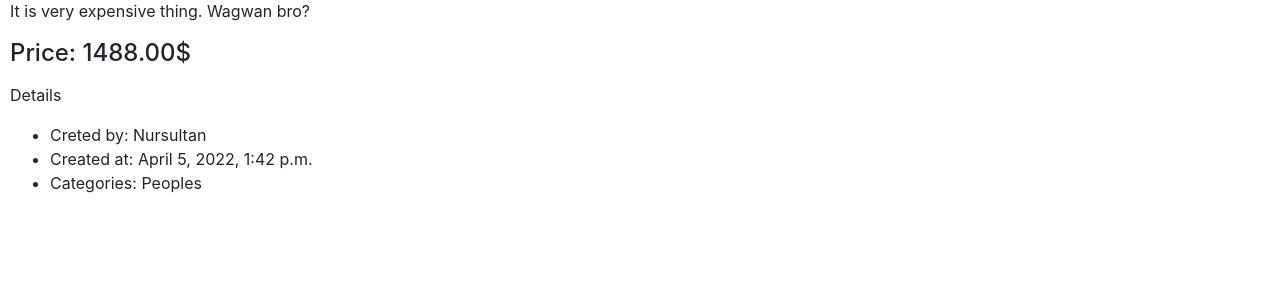
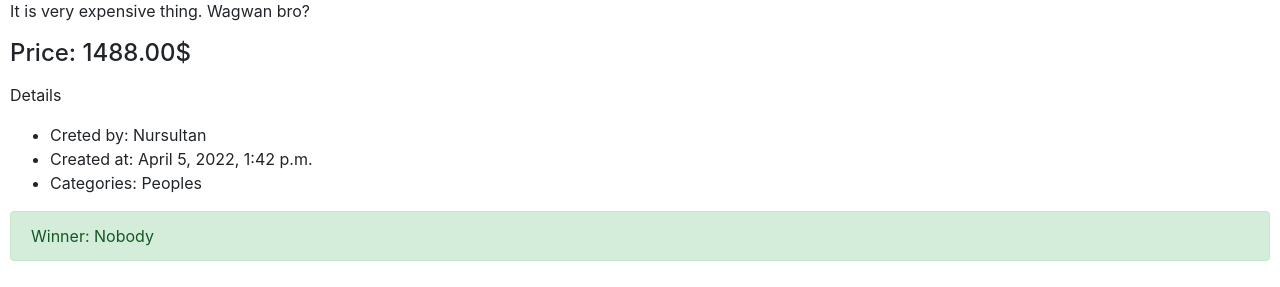
Before and after one commit to Nursmen/Ebay, a Django app: page /listing/3 in a window 1280 px wide. Shown: the part 578-865 px from the top of the page. Before the commit the page ends 771 px from the top, so only its background shows below. Run offline with Django 3.2, Linux system fonts and the light colour scheme; data comes from the database, SQL or seed files in the repository; some libraries are stand-ins or nearby versions.

Commit message:
fix close view

```diff
--- a/auctions/models.py
+++ b/auctions/models.py
@@ -14,7 +14,7 @@ class Listing(models.Model):
     seller = models.ForeignKey(User, on_delete=models.CASCADE)
     category = models.CharField(max_length=200, blank=True, null=True)
     is_active = models.BooleanField(default=True)
-    winner = models.ManyToManyField(User, blank=True, default=None, related_name='winner')
+    winner = models.ForeignKey(User, on_delete=models.CASCADE, related_name='winner', blank=True, null=True)
 
     def __str__(self):
         return self.title
--- a/auctions/templates/auctions/listing.html
+++ b/auctions/templates/auctions/listing.html
@@ -52,5 +52,10 @@
             {% endif %}
         </ul>
 
+        {% if not listing.winner %}
+            <p class="alert alert-success">Winner: Nobody</p>
+        {% else %}
+            <p class="alert alert-success">Winner: {{listing.winner.username}}</p>
+        {% endif %}
     </div>
 {% endblock %}
```
Also changed, not shown: auctions/migrations/0010_remove_listing_winner_listing_winner.py (added), db.sqlite3.
